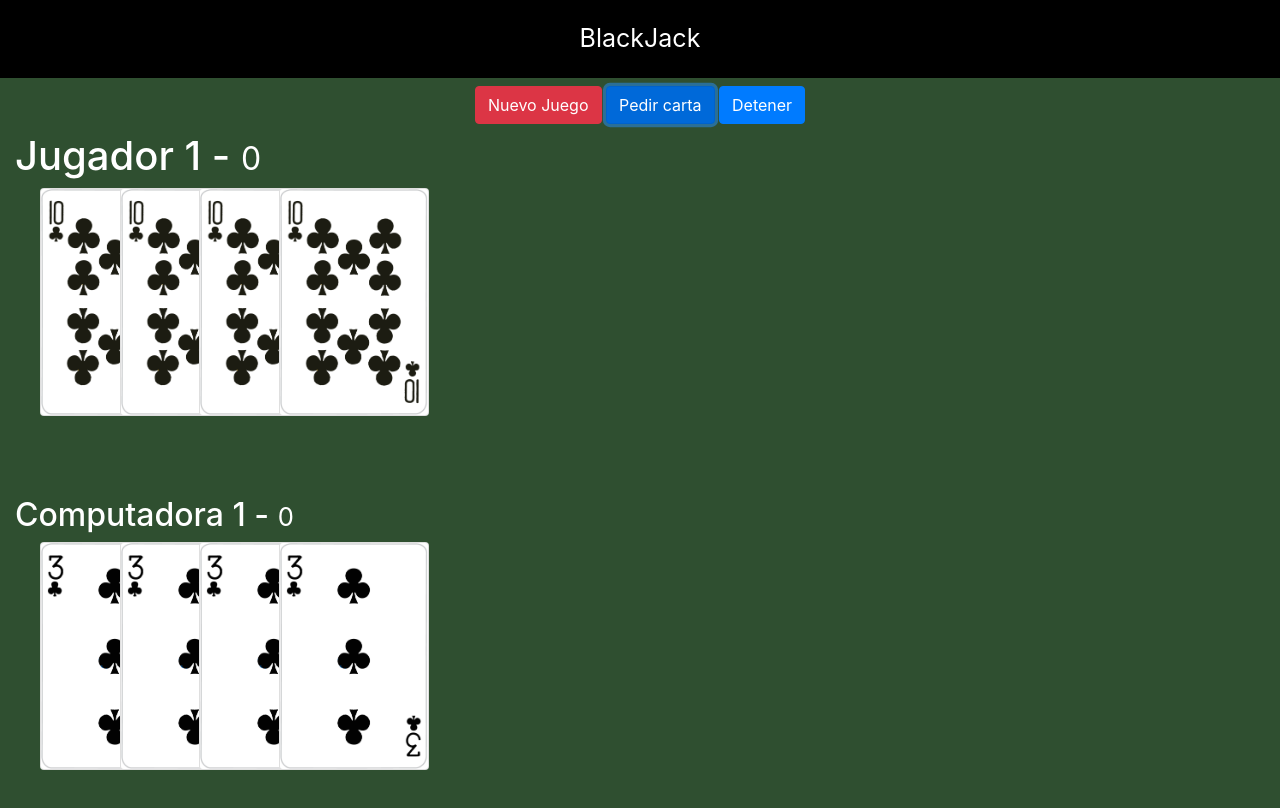
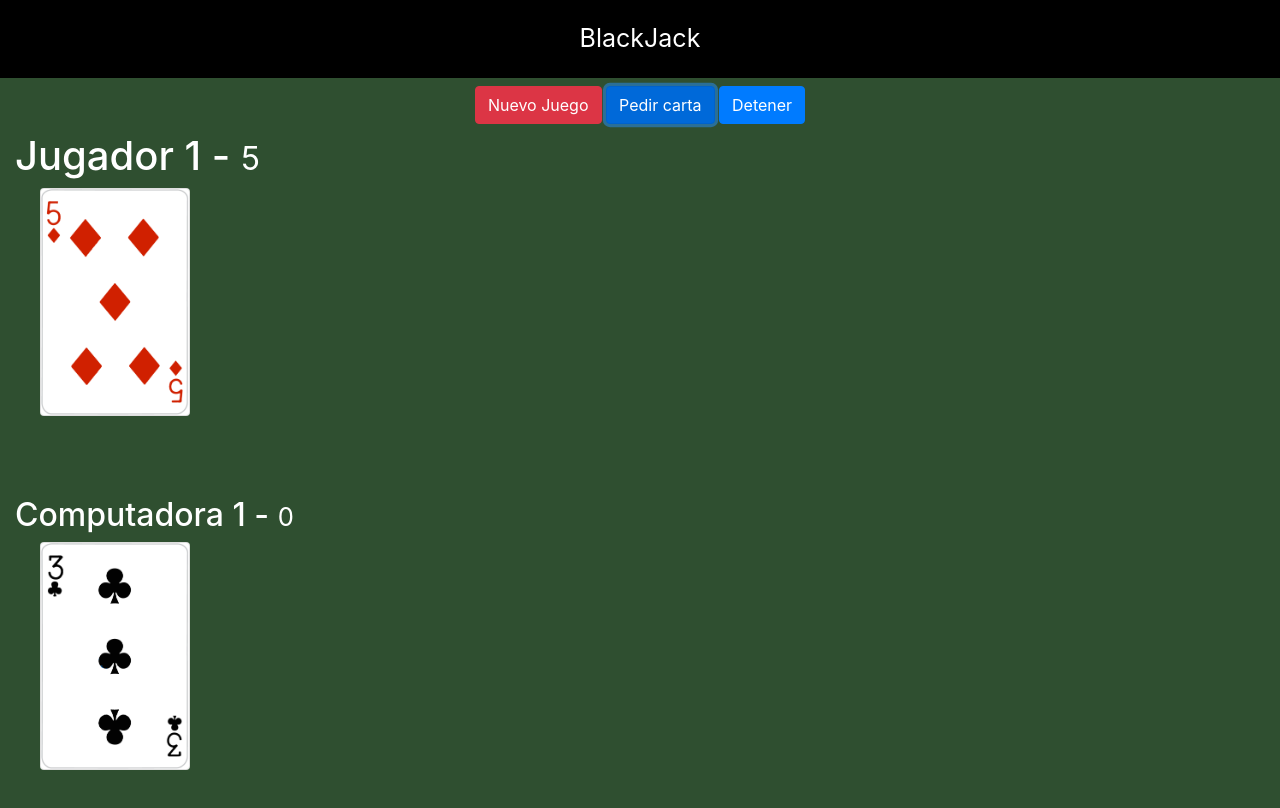
Before and after one commit to csswoman/blackjack, a plain HTML site: page index.html in a window 1280 px wide. Both pictures are taken after a click on the button "Pedir carta". Drawn offline with nearby package versions, Linux system fonts and the light colour scheme.

Commit message:
ADD: agregar cartas correspondientes al DOM

```diff
--- a/assets/js/juego.js
+++ b/assets/js/juego.js
@@ -6,6 +6,15 @@
 let deck = [];
 const tipos = ["C", "D", "H", "S"];
 const especiales = ["A", "J", "Q", "K"];
+
+let puntosJugador = 0,
+  puntosComputadora = 0;
+
+//Referencias HTML
+const btnPedir = document.querySelector("#btnPedir");
+
+const divCartasJugador = document.querySelector("#jugador-cartas");
+const puntosHTML = document.querySelectorAll("small");
 
 // Esta función crea un nuevo deck
 const crearDeck = () => {
@@ -22,7 +31,6 @@ const crearDeck = () => {
   }
 
   deck = _.shuffle(deck);
-  console.log(deck);
   return deck;
 };
 
@@ -35,8 +43,33 @@ const pedirCarta = () => {
   }
 
   const carta = deck.pop();
-
-  console.log(deck);
-  console.log(carta);
   return carta;
 };
+
+//Pedir carta
+const valorCarta = (carta) => {
+  const valor = carta.substring(0, carta.length - 1);
+  return isNaN(valor) ? (valor === "A" ? 11 : 10) : valor * 1;
+};
+
+const valor = valorCarta(pedirCarta());
+
+//Eventos
+btnPedir.addEventListener("click", () => {
+  const carta = pedirCarta();
+
+  puntosJugador = puntosJugador + valorCarta(carta);
+  puntosHTML[0].innerText = puntosJugador;
+
+  const imgCarta = document.createElement("img");
+  imgCarta.src = `assets/cards/${carta}.png`;
+  imgCarta.classList.add("card");
+  divCartasJugador.append(imgCarta);
+
+  if (puntosJugador > 21) {
+    console.warn("Lo siento, perdiste");
+    btnPedir.disabled = true;
+  } else if (puntosJugador === 21) {
+    console.warn("21, ganaste!");
+  }
+});
--- a/index.html
+++ b/index.html
@@ -1,13 +1,16 @@
 <!DOCTYPE html>
 <html lang="es">
+
 <head>
     <meta charset="UTF-8">
     <meta http-equiv="X-UA-Compatible" content="IE=edge">
     <meta name="viewport" content="width=device-width, initial-scale=1.0">
-    <link rel="stylesheet" href="https://cdn.jsdelivr.net/npm/bootstrap@4.4.1/dist/css/bootstrap.min.css" integrity="sha384-Vkoo8x4CGsO3+Hhxv8T/Q5PaXtkKtu6ug5TOeNV6gBiFeWPGFN9MuhOf23Q9Ifjh" crossorigin="anonymous">
+    <link rel="stylesheet" href="https://cdn.jsdelivr.net/npm/bootstrap@4.4.1/dist/css/bootstrap.min.css"
+        integrity="sha384-Vkoo8x4CGsO3+Hhxv8T/Q5PaXtkKtu6ug5TOeNV6gBiFeWPGFN9MuhOf23Q9Ifjh" crossorigin="anonymous">
     <link rel="stylesheet" href="./assets/css/styles.css">
     <title>Blackjack Game</title>
 </head>
+
 <body>
     <header class="title">
         BlackJack
@@ -15,19 +18,22 @@
 
     <div class="row mt-2">
         <div class="col text-center">
-            <button class="btn btn-danger">Nuevo Juego</button>
-            <button class="btn btn-primary">Pedir carta</button>
-            <button class="btn btn-primary">Detener</button>
+            <button id="btnNuevo" class="btn btn-danger">
+                Nuevo Juego
+            </button>
+            <button id="btnPedir" class="btn btn-primary">
+                Pedir carta
+            </button>
+            <button id="btnDetener" class="btn btn-primary">
+                Detener
+            </button>
         </div>
     </div>
     <div class="row container mt-2">
         <div class="col">
             <h1>Jugador 1 - <small>0</small></h1>
             <div id="jugador-cartas">
-                <img class="card" src="assets/cards/10C.png" alt="Card">
-                <img class="card" src="assets/cards/10C.png" alt="Card">
-                <img class="card" src="assets/cards/10C.png" alt="Card">
-                <img class="card" src="assets/cards/10C.png" alt="Card">
+                <!-- <img class="card" src="assets/cards/10C.png" alt="Card"> -->
             </div>
         </div>
     </div>
@@ -37,13 +43,11 @@
             <h2>Computadora 1 - <small>0</small></h2>
             <div id="computadora-cartas">
                 <img class="card" src="assets/cards/3C.png" alt="Card">
-                <img class="card" src="assets/cards/3C.png" alt="Card">
-                <img class="card" src="assets/cards/3C.png" alt="Card">
-                <img class="card" src="assets/cards/3C.png" alt="Card">
             </div>
         </div>
     </div>
     <script src="assets/js/underscore-min.js"></script>
     <script src="assets/js/juego.js"></script>
 </body>
+
 </html>
```
